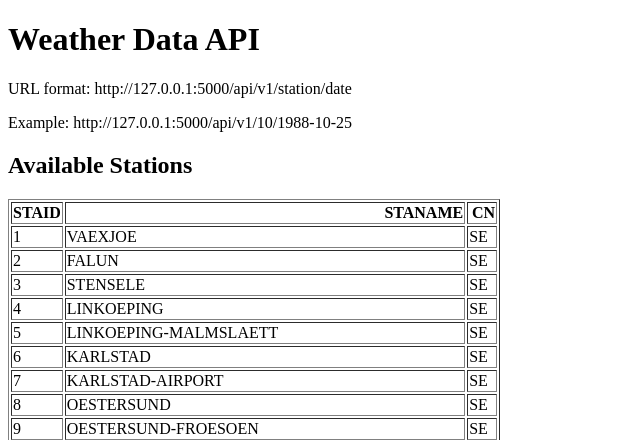
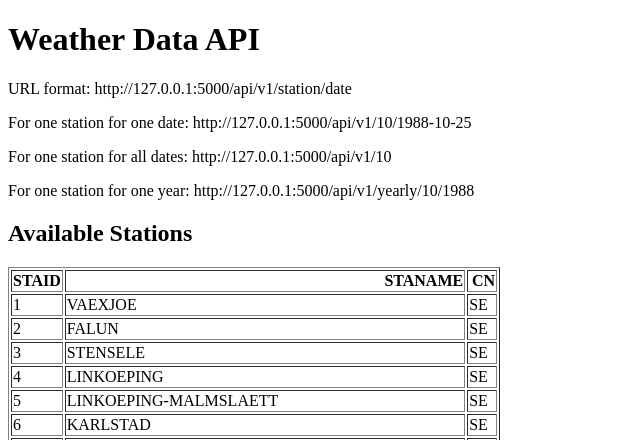
Before and after one commit to zntb/weather_api, a Flask app: page / in a window 1280 px wide. Shown: the top 440 px of the page, without its empty margins (0-640 px from the left). Run offline with Flask 3, Linux system fonts and the light colour scheme.

Commit message:
URL Endpoints for All Data and Annual Data

```diff
--- a/main.py
+++ b/main.py
@@ -10,6 +10,7 @@
 @app.route('/')
 def home():
     return render_template("home.html", data=stations.to_html(classes='data', header="true", index=False))
+
 
 @app.route('/api/v1/<station>/<date>')
 def api(station, date):
@@ -36,4 +37,35 @@ def api(station, date):
         "temperature": temperature
     }
 
-app.run(debug=True, port=5000)
+
+@app.route('/api/v1/<station>')
+def all_data(station):
+    filename = f"data_small/TG_STAID{str(station).zfill(6)}.txt"
+    df = pd.read_csv(
+        filename,
+        skiprows=20,
+        parse_dates=["    DATE"],
+        header=0
+    )
+    result = df.to_dict(orient='records')
+    return {
+        "station": station,
+        "data": result
+    }
+
+
+@app.route('/api/v1/yearly/<station>/<year>')
+def yearly_data(station, year):
+    filename = f"data_small/TG_STAID{str(station).zfill(6)}.txt"
+    df = pd.read_csv(
+        filename,
+        skiprows=20,
+        header=0
+    )
+
+    df['    DATE'] = df['    DATE'].astype(str)  # Ensure DATE is string for filtering
+    result = df[df["    DATE"].str.startswith(str(year))].to_dict(orient='records')
+    return result
+
+if __name__ == '__main__':
+    app.run(debug=True)
--- a/templates/home.html
+++ b/templates/home.html
@@ -8,7 +8,13 @@
   <body>
     <h1>Weather Data API</h1>
     <p>URL format: http://127.0.0.1:5000/api/v1/station/date</p>
-    <p>Example: http://127.0.0.1:5000/api/v1/10/1988-10-25</p>
+    <p>
+      For one station for one date: http://127.0.0.1:5000/api/v1/10/1988-10-25
+    </p>
+    <p>For one station for all dates: http://127.0.0.1:5000/api/v1/10</p>
+    <p>
+      For one station for one year: http://127.0.0.1:5000/api/v1/yearly/10/1988
+    </p>
     <h2>Available Stations</h2>
     <p>{{data|safe}}</p>
   </body>
```
